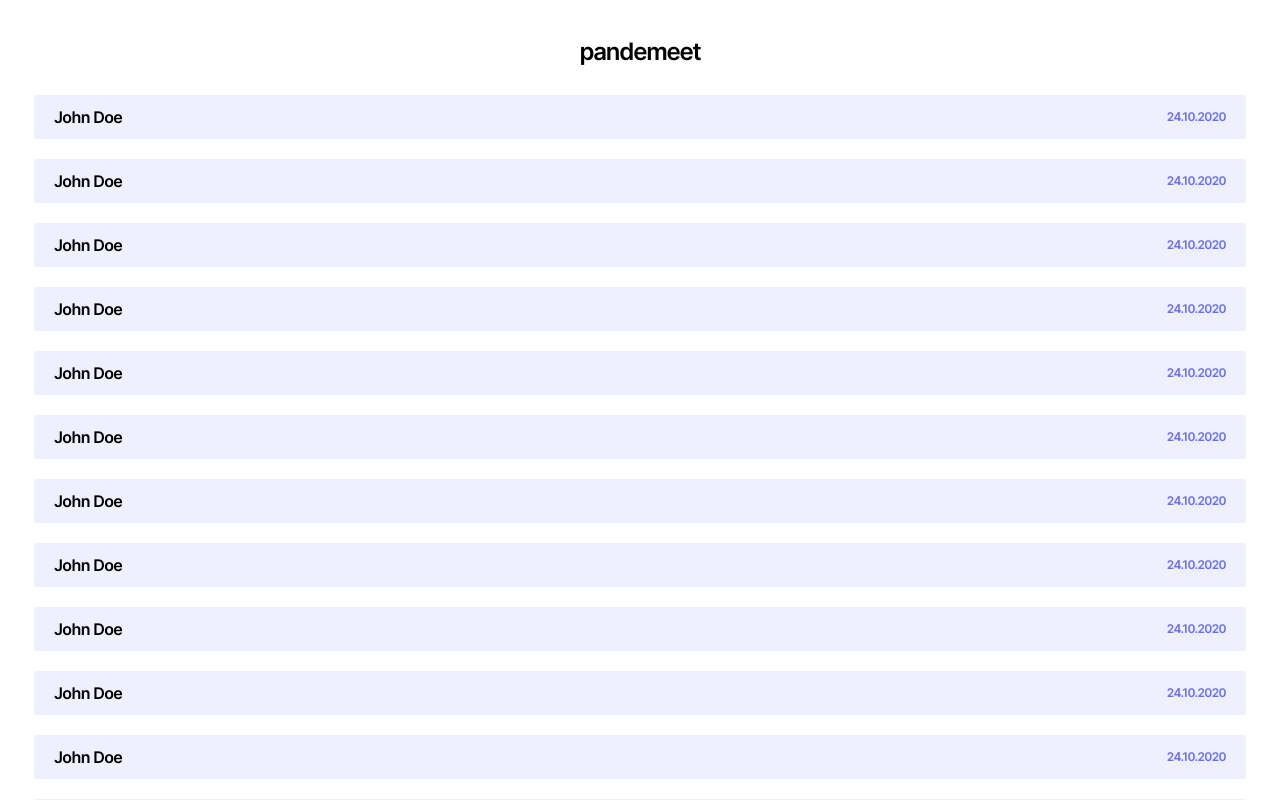
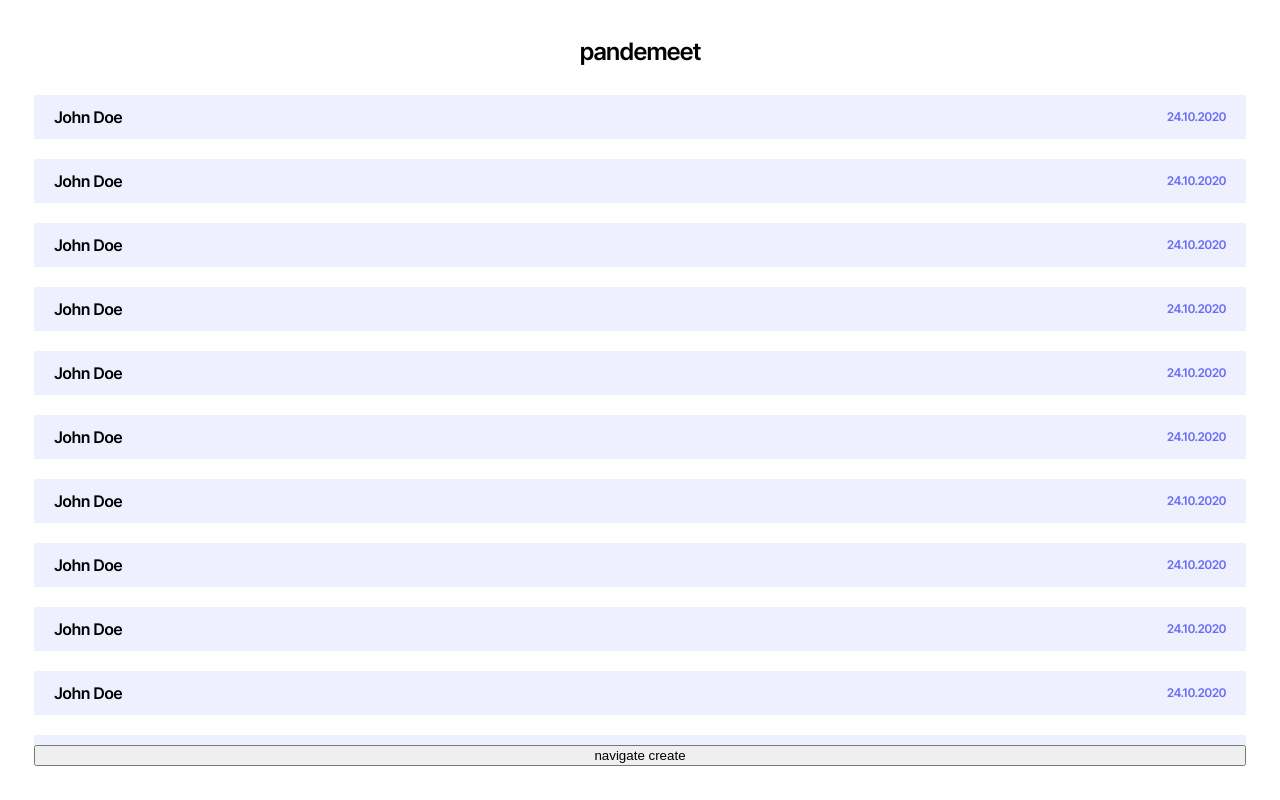
Before and after one commit to AmmNJ/pandemeet, a React (Create React App) app: page / in a window 1280 px wide. Shown: the top 800 px of the page. Built offline with nearby package versions, Linux system fonts and the light colour scheme.

Commit message:
Update naming for Header component, add test for Card component

```diff
--- a/src/components/Header/Header.jsx
+++ b/src/components/Header/Header.jsx
@@ -2,18 +2,18 @@ import styled from 'styled-components/macro'
 
 export default function Header({ text }) {
   return (
-    <Heading>
-      <HeadingText>{text}</HeadingText>
-    </Heading>
+    <HeaderLayout>
+      <Heading>{text}</Heading>
+    </HeaderLayout>
   )
 }
 
-const Heading = styled.header`
+const HeaderLayout = styled.header`
   display: grid;
   place-items: center;
 `
 
-const HeadingText = styled.h1`
+const Heading = styled.h1`
   font-weight: 600;
   margin: 0 0 15px;
 `
--- a/src/pages/HomeScreen.jsx
+++ b/src/pages/HomeScreen.jsx
@@ -29,8 +29,14 @@ export default function HomeScreen({ navigateCreate }) {
 
 const Grid = styled.main`
   display: grid;
+  position: fixed;
+  left: 0;
+  top: 0;
+  width: 100%;
+  height: 100%;
   padding: 34px;
 `
+
 const CardGrid = styled.section`
   padding: 10px 0;
   display: grid;
```
Also changed, not shown: src/assets/Create.svg (added), 1 other file (tests, documents, lock files or other folders).
